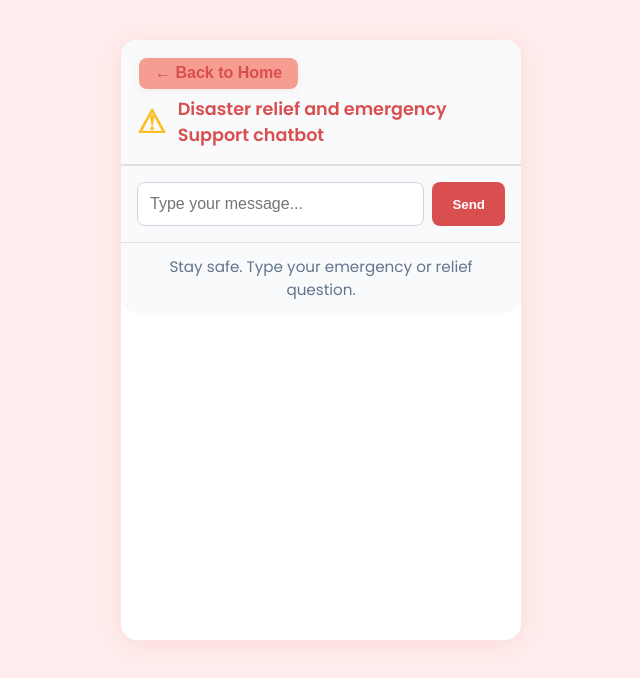
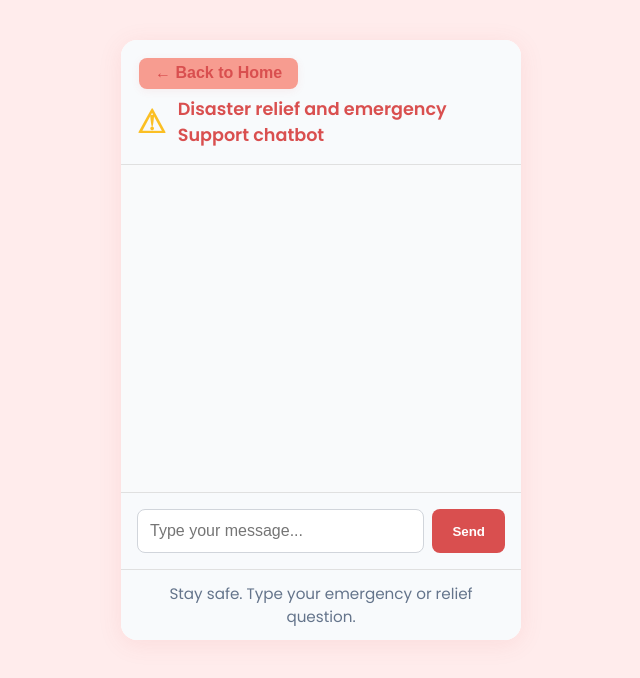
Before and after one commit to Prem-Rathod03/Disaster-Relief-and-Emergency-Support-Chatbot, a plain HTML site: page chatbot.html in a window 1280 px wide. Shown: the whole page, without its empty margins (319-959 px from the left). Drawn offline with Linux system fonts and the light colour scheme.

Commit message:
Update styles and fix chatbot alignment

```diff
--- a/styles.css
+++ b/styles.css
@@ -160,7 +160,7 @@ main {
   color: #fbbf24;
 }
 
-messages {
+.messages {
   flex: 1;
   padding: 1rem;
   overflow-y: auto;
```
